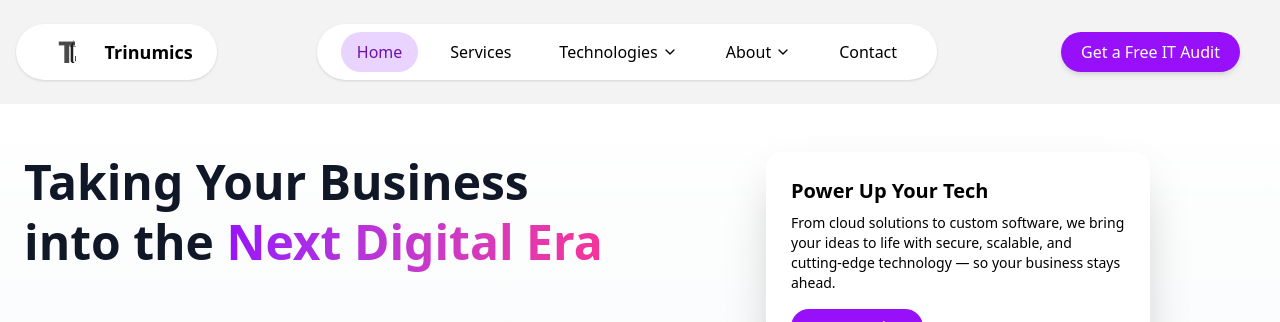
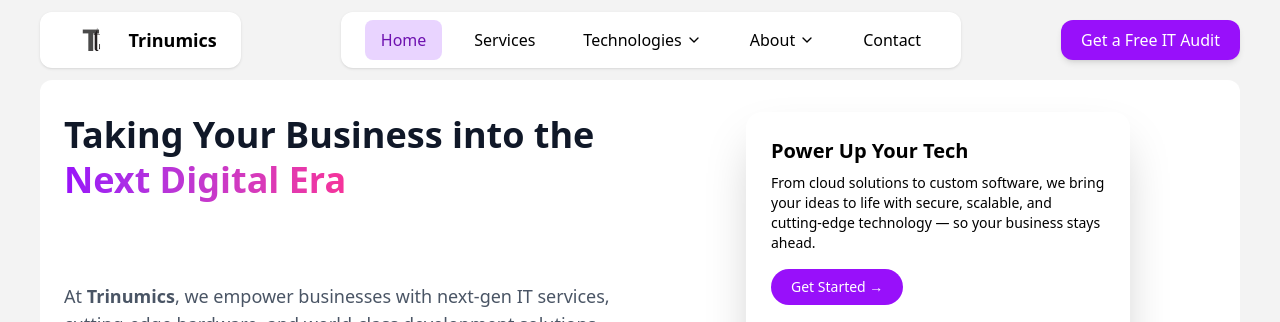
Before and after one commit to Yasir-72/trinmuics_web, a Next.js app: page / in a window 1280 px wide. Shown: the top 322 px of the page. Built offline with nearby package versions, Linux system fonts and the light colour scheme; grey boxes are pictures that could not be loaded.

Commit message:
Refactor CSS classes and properties in various components

```diff
--- a/src/app/layout.tsx
+++ b/src/app/layout.tsx
@@ -28,7 +28,7 @@ export default function RootLayout({
     <html lang="en">
       <body
         suppressHydrationWarning
-        className={`${geistSans.variable} ${geistMono.variable} antialiased bg-[#f3f3f3]`}
+        className={`${geistSans.variable} ${geistMono.variable} antialiased bg-[#f3f3f3] px-6 md:px-10`}
       >
         <Header />
 
--- a/src/components/layout/header.tsx
+++ b/src/components/layout/header.tsx
@@ -30,10 +30,10 @@ export default function Header() {
   ];
 
   return (
-    <header className=" sticky top-0 z-50 flex justify-center py-6  px-4">
+    <header className=" sticky top-0 z-50 flex justify-center py-3  ">
       <div className="flex items-center justify-between w-full max-w-7xl gap-4 flex-wrap">
         {/* Left: Logo */}
-        <div className="bg-white shadow-sm rounded-full px-6 py-2 flex items-center">
+        <div className="bg-white shadow-sm rounded-xl px-6 py-2 flex items-center">
           <Link href="/" className="flex items-center">
             <img src="/logo.jpg" alt="Logo" className="h-10 w-auto" />
             <span className="ml-2 text-lg font-semibold">Trinumics</span>
@@ -41,7 +41,7 @@ export default function Header() {
         </div>
 
         {/* Middle: Navigation */}
-        <nav className="flex items-center bg-white shadow-sm rounded-full px-6 py-2 space-x-4">
+        <nav className="flex items-center bg-white shadow-sm rounded-xl px-6 py-2 space-x-4">
           {navItems.map((item) => (
             <div key={item.name} className="relative group">
               {item.dropdown ? (
@@ -49,7 +49,7 @@ export default function Header() {
                   onClick={() =>
                     setOpenMenu(openMenu === item.name ? null : item.name)
                   }
-                  className={`flex items-center px-4 py-2 rounded-full transition ${
+                  className={`flex items-center px-4 py-2 rounded-xl transition ${
                     pathname === item.href
                       ? "bg-purple-200 text-purple-800"
                       : "hover:bg-gray-100"
@@ -61,7 +61,7 @@ export default function Header() {
               ) : (
                 <Link
                   href={item.href}
-                  className={`flex items-center px-4 py-2 rounded-full transition ${
+                  className={`flex items-center px-4 py-2 rounded-lg transition ${
                     pathname === item.href
                       ? "bg-purple-200 text-purple-800"
                       : "hover:bg-gray-100"
@@ -72,12 +72,12 @@ export default function Header() {
               )}
 
               {item.dropdown && openMenu === item.name && (
-                <div className="absolute left-0 mt-2 w-48 bg-white rounded-lg shadow-lg border">
+                <div className="absolute left-0 mt-2 w-48 bg-white rounded-2xl shadow-lg border">
                   {item.dropdown.map((subItem) => (
                     <Link
                       key={subItem.name}
                       href={subItem.href}
-                      className="block px-4 py-2 hover:bg-gray-100"
+                      className="block px-4 py-2 hover:bg-gray-100 "
                     >
                       {subItem.name}
                     </Link>
@@ -89,14 +89,13 @@ export default function Header() {
         </nav>
 
         {/* Right: CTA Button */}
-        <div className="rounded-full px-6 py-2">
-  <button
-    onClick={() => window.location.href = '/free-audit'}
-    className="bg-purple-600 hover:bg-purple-700 text-white px-5 py-2 rounded-full transition font-medium shadow-md"
-  >
-    Get a Free IT Audit
-  </button>
-</div>
+
+          <button
+            onClick={() => (window.location.href = "/free-audit")}
+            className="bg-purple-600 hover:bg-purple-700 text-white px-5 py-2 rounded-xl transition font-medium shadow-md"
+          >
+            Get a Free IT Audit
+          </button>
 
       </div>
 
--- a/src/components/screens/home/sections/heroscection.tsx
+++ b/src/components/screens/home/sections/heroscection.tsx
@@ -3,11 +3,11 @@ import React from "react";
 
 export default function HeroSection() {
   return (
-    <section className="bg-gradient-to-b from-white via-gray-50 to-gray-100 px-6 py-12">
+    <section className="bg-gradient-to-b bg-white px-6 py-8 rounded-xl">
       <div className="max-w-7xl mx-auto grid grid-cols-1 md:grid-cols-2 gap-10  justify-items-center ">
         {/* Left Content */}
         <div>
-          <h1 className="text-4xl md:text-5xl font-extrabold leading-tight text-gray-900 mb-20">
+          <h1 className="text-3xl md:text-4xl font-extrabold leading-tight text-gray-900 mb-20">
             Taking Your Business into the{" "}
             <span className="bg-gradient-to-r from-purple-600 to-pink-500 bg-clip-text text-transparent">
               Next Digital Era
```
